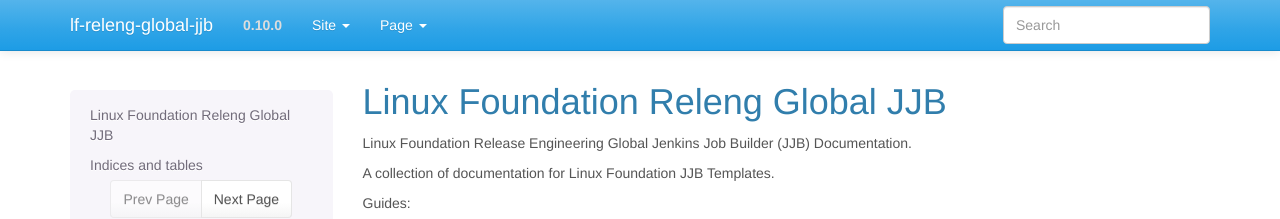
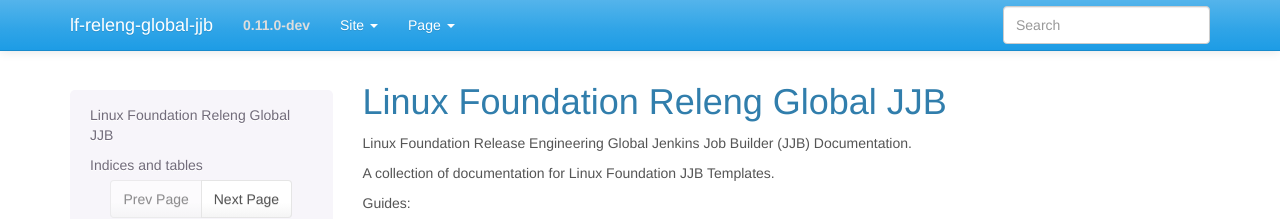
Before and after one commit to lfit/releng-global-jjb, a Sphinx documentation site: the page built from docs/index.rst, in a window 1280 px wide. Shown: the top 219 px of the page. Built offline with Sphinx 7.4.7, drawn with Linux system fonts in a browser that asks for light colours.

Commit message:
Bump version to v0.11.0-dev
Change-Id: I6ea1d089e82fcbdc287751783344942651e7b495
Signed-off-by: Thanh Ha <thanh.ha@linuxfoundation.org>

```diff
--- a/docs/conf.py
+++ b/docs/conf.py
@@ -67,7 +67,7 @@
 # built documents.
 #
 # The short X.Y version.
-version = '0.10.0'
+version = '0.11.0-dev'
 # The full version, including alpha/beta/rc tags.
 release = version
 
```
